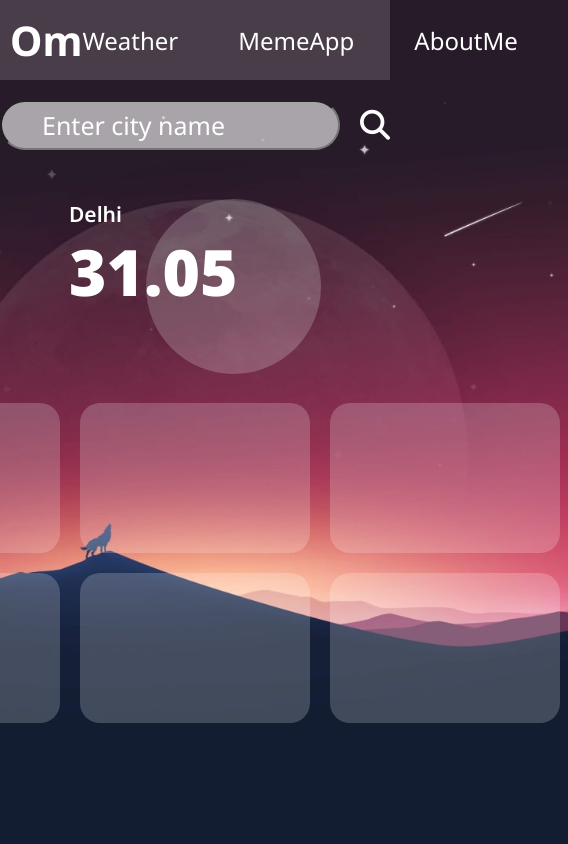
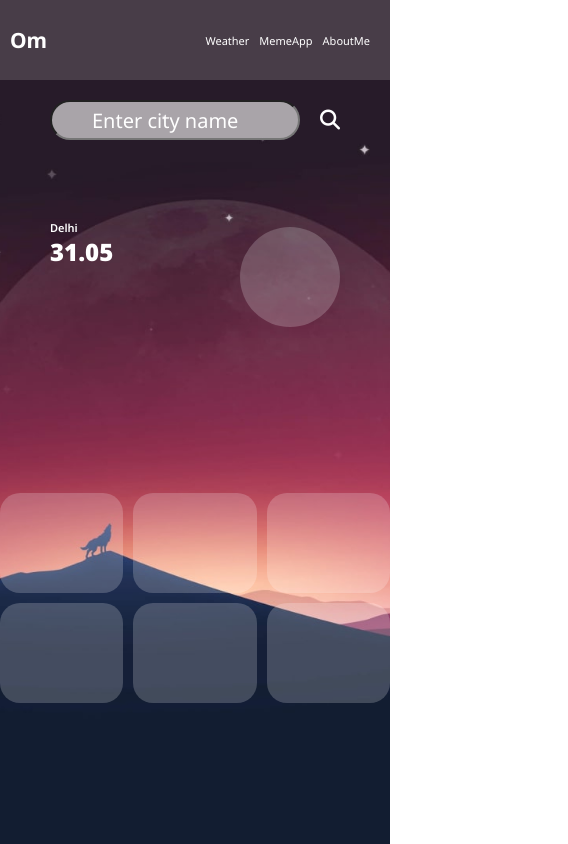
Before and after one commit to OxMxDev/Weather-App, a plain HTML site: page index.html in a window 390 px wide. Shown: the whole page, 568 px wide, since content can reach past the window. Drawn offline with Linux system fonts and the light colour scheme; no server answers.

Commit message:
first commit

```diff
--- a/style.css
+++ b/style.css
@@ -1,35 +1,36 @@
-@import url('https://fonts.googleapis.com/css2?family=Noto+Sans:ital,wght@0,100..900;1,100..900&display=swap');
+@import url("https://fonts.googleapis.com/css2?family=Noto+Sans:ital,wght@0,100..900;1,100..900&display=swap");
 
-*{
+* {
 	margin: 0;
 	padding: 0;
 	box-sizing: border-box;
 	font-family: "Noto Sans", sans-serif;
 }
-html , body{
+html,
+body {
 	height: 100%;
-    background:url(WeatherBackground.jpg);
+	background: url(WeatherBackground.jpg);
 	background-position: center;
 	background-size: cover;
 	width: 100%;
 }
 
-nav{
+nav {
 	color: white;
 	display: flex;
 	width: 100%;
 	height: 80px;
-    background-color:rgba(80, 70, 81, 0.8);
+	background-color: rgba(80, 70, 81, 0.8);
 	align-items: center;
 	padding: 0 10px;
 	justify-content: space-between;
 }
 
-nav h1{
+nav h1 {
 	font-size: 41px;
 }
 
-ul{
+ul {
 	padding-right: 50px;
 	font-size: 24px;
 	font-weight: 400;
@@ -38,11 +39,11 @@ ul{
 	display: flex;
 }
 
-li{
+li {
 	cursor: pointer;
 }
 
-.inputContainer{
+.inputContainer {
 	display: flex;
 	justify-content: center;
 	margin-top: 20px;
@@ -50,7 +51,7 @@ li{
 	gap: 20px;
 }
 
-.inputContainer input[type = "text"]{
+.inputContainer input[type="text"] {
 	color: white;
 	font-size: 25px;
 	background: rgba(255, 255, 255, 0.6);
@@ -60,18 +61,18 @@ li{
 	border-radius: 30px;
 }
 
-.inputContainer input[type = "text"]::placeholder{
+.inputContainer input[type="text"]::placeholder {
 	color: white;
 }
 
-.inputContainer i{
+.inputContainer i {
 	font-size: 30px;
 	color: white;
 	margin-top: 10px;
 	cursor: pointer;
 }
 
-.cityNameContainer{
+.cityNameContainer {
 	padding: 50px;
 	display: flex;
 	justify-content: space-evenly;
@@ -81,22 +82,22 @@ li{
 	height: 30%;
 }
 
-.cityName{
+.cityName {
 	width: 20%;
 	height: 100%;
 }
 
-.cityName h2{
+.cityName h2 {
 	font-size: 21px;
 	font-weight: 600;
 }
 
-.cityName h1{
+.cityName h1 {
 	font-size: 64px;
 	font-weight: 900;
 }
 
-.climateInfo{
+.climateInfo {
 	display: flex;
 	align-items: center;
 	justify-content: center;
@@ -113,11 +114,11 @@ li{
 	justify-content: center;
 	display: grid;
 	width: 100%;
-    grid-template-rows: repeat(2,150px);
-    grid-template-columns: repeat(3,230px);
+	grid-template-rows: repeat(2, 150px);
+	grid-template-columns: repeat(3, 230px);
 }
 
-.item{
+.item {
 	border-radius: 20px;
 	background-color: rgba(255, 255, 255, 0.2);
 	color: white;
@@ -127,3 +128,86 @@ li{
 	font-size: 24px;
 	font-weight: 700;
 }
+
+@media only screen and (max-width: 600px) {
+
+    nav h1 {
+	font-size: 21px;
+}
+ul {
+	padding-right: 10px;
+	font-size: 11px;
+	font-weight: 400;
+	gap: 10px;
+	list-style-type: none;
+	display: flex;
+}
+.inputContainer input[type="text"] {
+	color: white;
+	font-size: 20px;
+	background: rgba(255, 255, 255, 0.6);
+	padding-left: 40px;
+	width: 250px;
+	height: 40px;
+	border-radius: 30px;
+}
+.inputContainer i {
+	font-size: 20px;
+	color: white;
+	margin-top: 10px;
+	cursor: pointer;
+}
+
+.cityNameContainer {
+	padding: 50px;
+	display: flex;
+	justify-content: space-between;
+	color: white;
+	align-items: center;
+	width: 100%;
+	height: 30%;
+}
+
+.cityName h2 {
+    margin-top: 30px;
+	font-size: 11px;
+	font-weight: 600;
+}
+.cityName h1 {
+	font-size: 24px;
+	font-weight: 900;
+}
+.climateInfo {
+	display: flex;
+	align-items: center;
+	justify-content: center;
+	font-size: 50px;
+	/* margin-top: 20px; */
+	height: 100px;
+	width: 100px;
+	border-radius: 50%;
+	background-color: rgba(255, 255, 255, 0.2);
+}
+.weatherInfo {
+    margin-top: 100px;
+	gap: 10px;
+	justify-content: center;
+	display: grid;
+	width: 100%;
+	grid-template-rows: repeat(2, 100px);
+	grid-template-columns: repeat(3, 1fr);
+}
+
+.item {
+	border-radius: 20px;
+	background-color: rgba(255, 255, 255, 0.2);
+	color: white;
+	display: flex;
+	align-items: center;
+    text-align: center;
+	justify-content: center;
+	font-size: 19px;
+	font-weight: 700;
+}
+
+}
```
Lines whose indentation alone changed are shown as unchanged.
